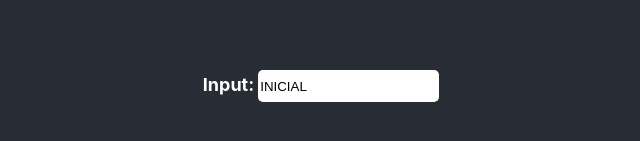
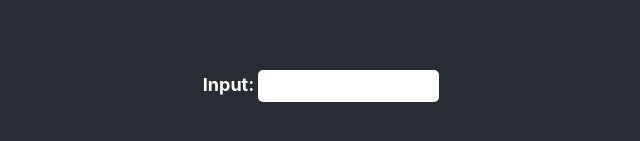
Before and after one commit to EXIDEOR/REACT-G14, a React (Create React App) app: page / in a window 1280 px wide. Shown: the part 319-460 px from the top of the page, without its empty margins (319-959 px from the left). Built offline with nearby package versions, Linux system fonts and the light colour scheme.

Commit message:
first commit

```diff
--- a/src/App.js
+++ b/src/App.js
@@ -2,12 +2,17 @@ import "./App.css";
 import { useEffect, useState } from "react";
 
 function App() {
+  //debe reflejar un estado hacia el valor del input
+  const [input1, setInput1] = useState("");
+  const handleChange = (event) => {
+    console.log(event);
+  };
   return (
     <div className="container">
       <form className="form">
         <div className="flex">
           <label htmlFor="input1">Input:</label>
-          <input id="input1" value={"INICIAL"} />
+          <input id="input1" onChange={handleChange} value={input1} />
         </div>
       </form>
     </div>
```
